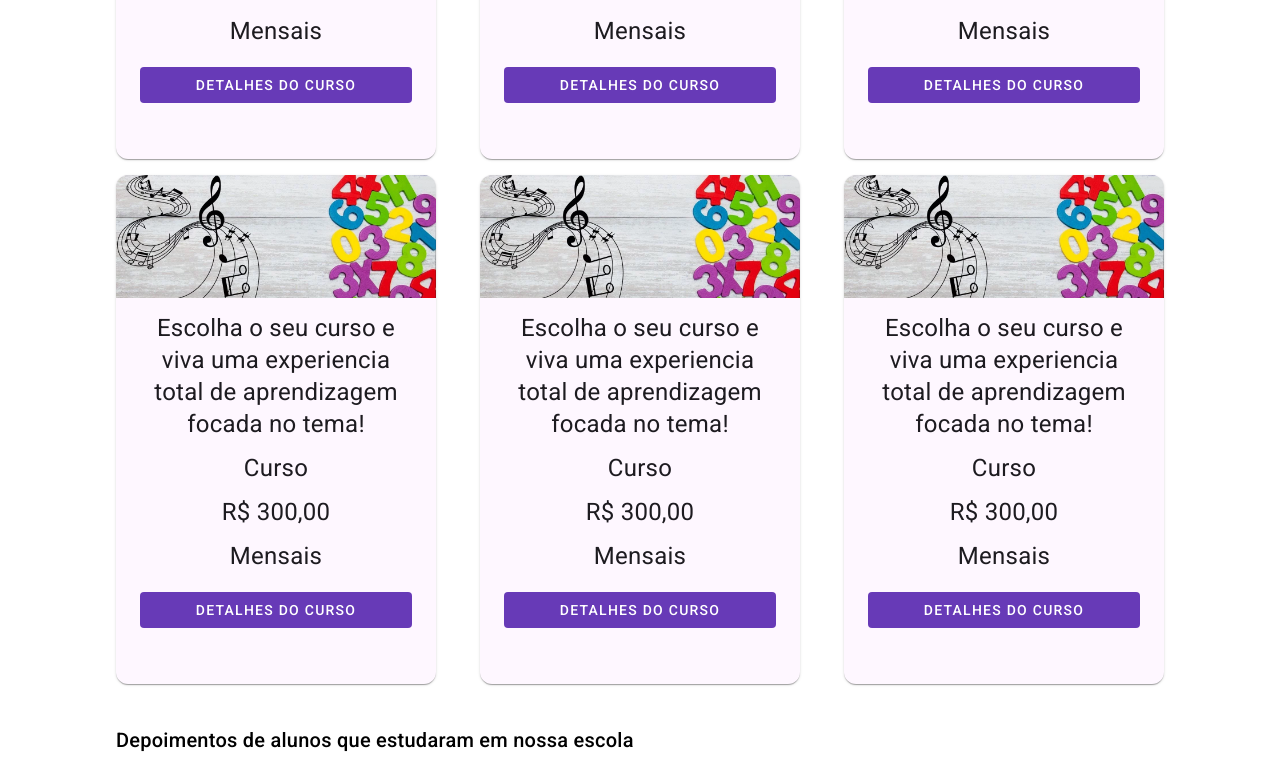
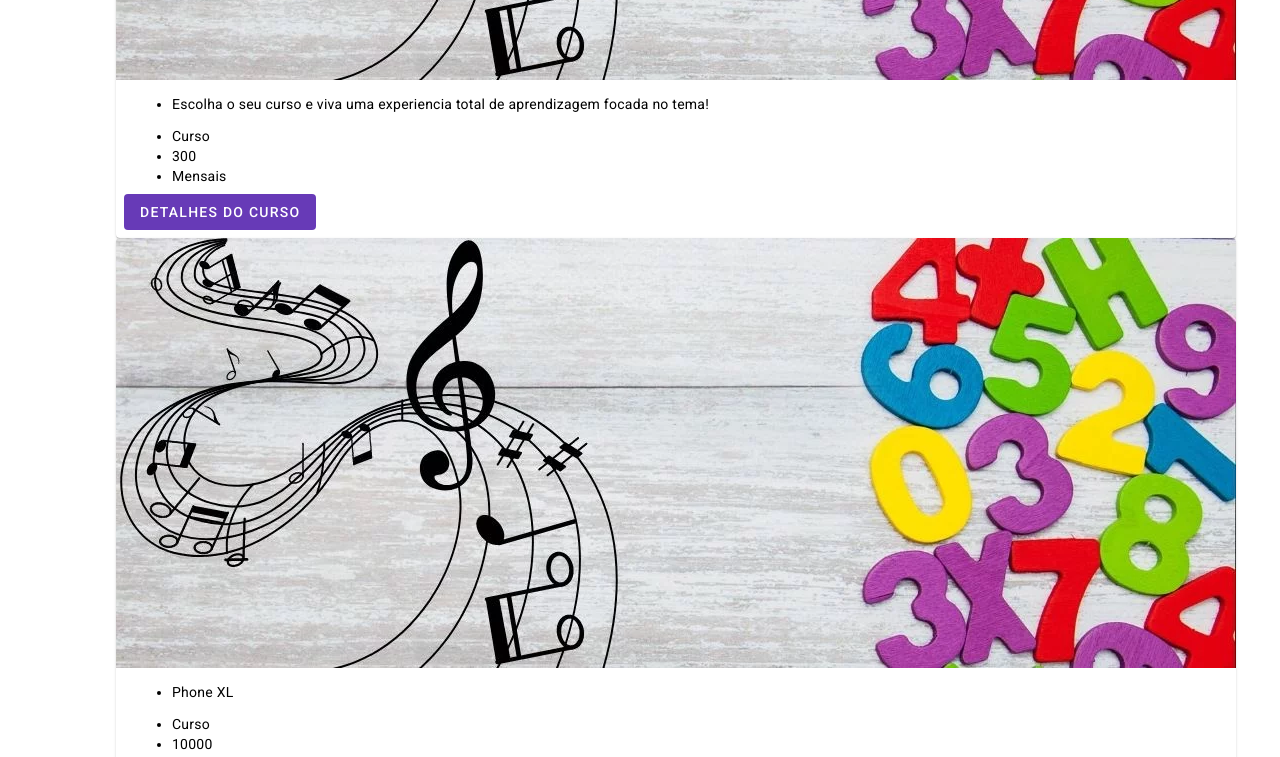
Before and after one commit to jessemusic/cadastro-de-alunos-escola-de-musica-e-matematica_from_git_lab, an Angular app: page / in a window 1280 px wide. Shown: the part 1040-1797 px from the top of the page. Built offline with nearby package versions, Linux system fonts and the light colour scheme.

Commit message:
Ajustando e criando a classe de serviço card-cursos.service

```diff
--- a/src/app/pages/home/home.component.html
+++ b/src/app/pages/home/home.component.html
@@ -4,11 +4,6 @@
     <app-form-curso></app-form-curso>
     <div class="card-wrapper">
         <app-card-busca></app-card-busca>
-        <app-card-busca></app-card-busca>
-        <app-card-busca></app-card-busca>
-        <app-card-busca></app-card-busca>
-        <app-card-busca></app-card-busca>
-        <app-card-busca></app-card-busca>
     </div>
     <h2>Depoimentos de alunos que estudaram em nossa escola</h2>
      <app-card-depoimentos></app-card-depoimentos>
--- a/src/app/shared/card-busca/card-busca.component.html
+++ b/src/app/shared/card-busca/card-busca.component.html
@@ -1,23 +1,50 @@
-<mat-card class="card-busca">
-  <!-- <mat-card-header>
-    <div mat-card-avatar class="example-header-image"></div>
-    <mat-card-title>Shiba Inu</mat-card-title>
-    <mat-card-subtitle>Dog Breed</mat-card-subtitle>
-  </mat-card-header> -->
+<!-- <mat-card class="card-busca" *ngFor="let x of cursos">
+
   <img mat-card-image
    src="assets/imagens/musica_y_matematicas1.png" alt="Música e matemática">
   <mat-card-content>
 
     <ul>
-        <li>    <p>
-      Escolha o seu curso e viva uma experiencia total de aprendizagem focada no tema!
-    </p></li>
-        <li>Curso</li>
-        <li>R$ 300,00</li>
-        <li>Mensais</li>
+      <li><p>{{x.descricao}}</p></li>
+        <li>{{x.tipoCurso}}</li>
+        <li>{{x.valor}}</li>
+        <li>{{x.pacote}}</li>
     </ul>
+
   </mat-card-content>
   <mat-card-actions>
     <button mat-flat-button color="primary">DETALHES DO CURSO</button>
   </mat-card-actions>
-</mat-card>
+</mat-card>  -->
+
+<!-- <mat-card class="card-busca" *ngFor="let x of cursos">
+  <img mat-card-image src="assets/imagens/musica_y_matematicas1.png" alt="Música e matemática">
+  <mat-card-content>
+    <p>{{x.descricao}}</p>
+    <p>{{x.tipoCurso}}</p>
+    <p>{{x.valor}}</p>
+    <p>{{x.pacote}}</p>
+  </mat-card-content>
+  <mat-card-actions>
+    <button mat-flat-button color="primary">DETALHES DO CURSO</button>
+  </mat-card-actions>
+</mat-card> -->
+
+<mat-grid-list cols="3" rowHeight="2:1">
+  <mat-card *ngFor="let x of cursos">
+    <img mat-card-image src="assets/imagens/musica_y_matematicas1.png" alt="Música e matemática">
+    <mat-card-content>
+      <ul>
+        <li><p>{{x.descricao}}</p></li>
+        <li>{{x.tipoCurso}}</li>
+        <li>{{x.valor}}</li>
+        <li>{{x.pacote}}</li>
+      </ul>
+    </mat-card-content>
+    <mat-card-actions>
+      <button mat-flat-button color="primary">DETALHES DO CURSO</button>
+    </mat-card-actions>
+  </mat-card>
+</mat-grid-list>
+
+<mat-paginator [length]="cursos.length" [pageSize]="3" [pageSizeOptions]="[3, 6, 9]"></mat-paginator>
--- a/src/app/shared/card-busca/card-busca.component.scss
+++ b/src/app/shared/card-busca/card-busca.component.scss
@@ -18,4 +18,7 @@
       text-align: center;
     }
   }
+  mat-grid-tile {
+  background: lightblue;
 }
+}
--- a/src/app/shared/card-busca/card-busca.component.ts
+++ b/src/app/shared/card-busca/card-busca.component.ts
@@ -1,10 +1,24 @@
-import { Component } from '@angular/core';
+
+import { Component, OnInit } from '@angular/core';
+
+import { CardCursosService } from '../card/card-cursos.service';
 
 @Component({
   selector: 'app-card-busca',
   templateUrl: './card-busca.component.html',
   styleUrls: ['./card-busca.component.scss']
 })
-export class CardBuscaComponent {
+export class CardBuscaComponent implements OnInit{
+
+  cursos : any [];
+
+  constructor(private cardCursosService: CardCursosService) {
+    this.cursos = this.cardCursosService.getCursos();
+   }
+
+
+  ngOnInit(): void {
+
+  }
 
 }
--- /dev/null
+++ b/src/app/shared/card/card-cursos.service.ts
@@ -0,0 +1,41 @@
+import { Injectable } from '@angular/core';
+
+@Injectable({ providedIn: 'root'}
+)
+export class CardCursosService {
+
+  constructor() { }
+  getCursos() {
+    return [
+      {
+        id: 1,
+        descricao: 'Escolha o seu curso e viva uma experiencia total de aprendizagem focada no tema!',
+        tipoCurso: 'Curso',
+        valor: 300,
+        pacote: 'Mensais'
+      },
+      {
+        id: 2,
+        descricao: 'Phone XL',
+        tipoCurso: 'Curso',
+        valor: 10000,
+        pacote: 'Pacote'
+      },
+      {
+        id: 3,
+        descricao: 'Carro',
+        tipoCurso: 'Curso',
+        valor: 100,
+        pacote: 'Pacote'
+      },
+      {
+        id: 4,
+        descricao: 'Celular',
+        tipoCurso: 'Curso',
+        valor: 10,
+        pacote: 'Pacote'
+      }
+    ];
+
+  }
+}
```
Also changed, not shown: src/app/app.module.ts (+8 -2 lines), src/app/model/curso.ts (added, +38 -0 lines), src/app/model/aluno.ts (line endings or trailing spaces), 1 other file (tests, documents, lock files or other folders).
